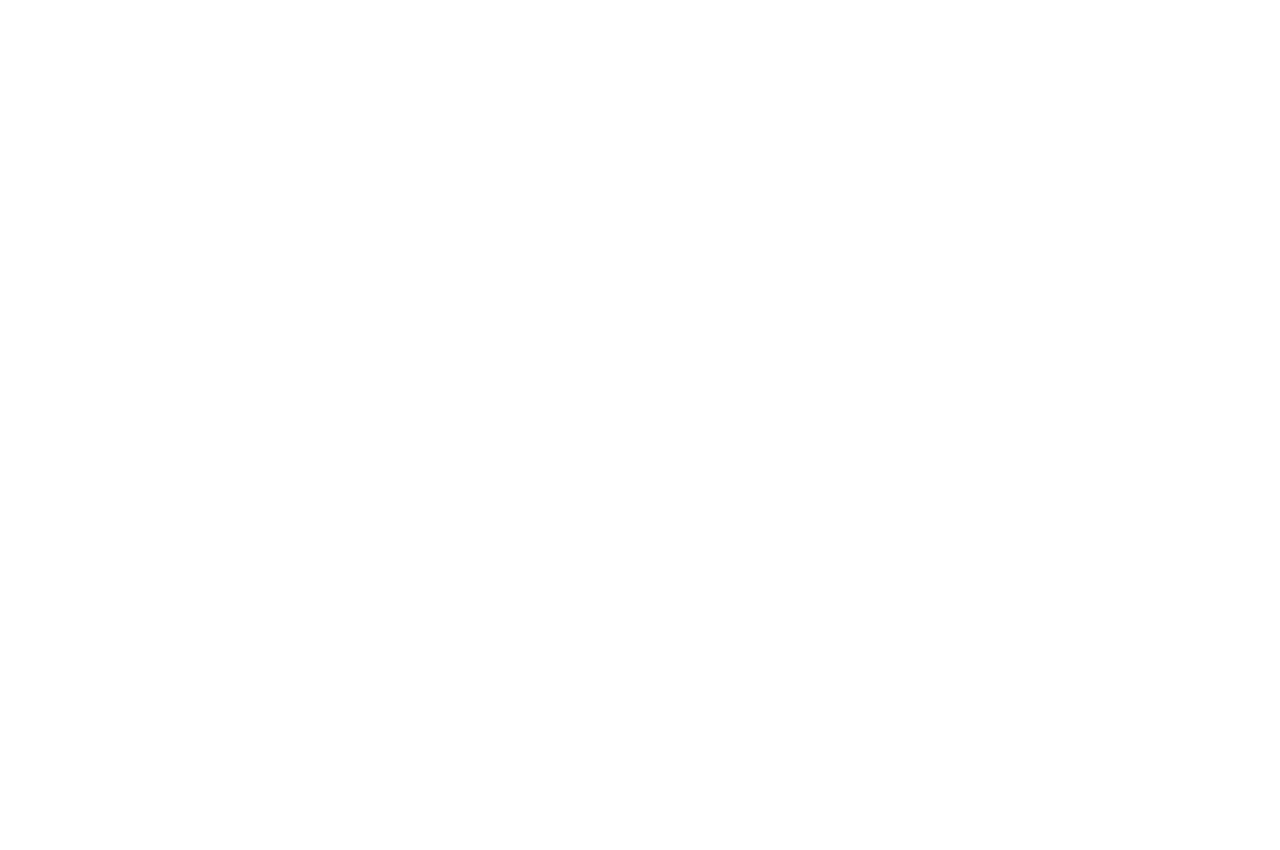
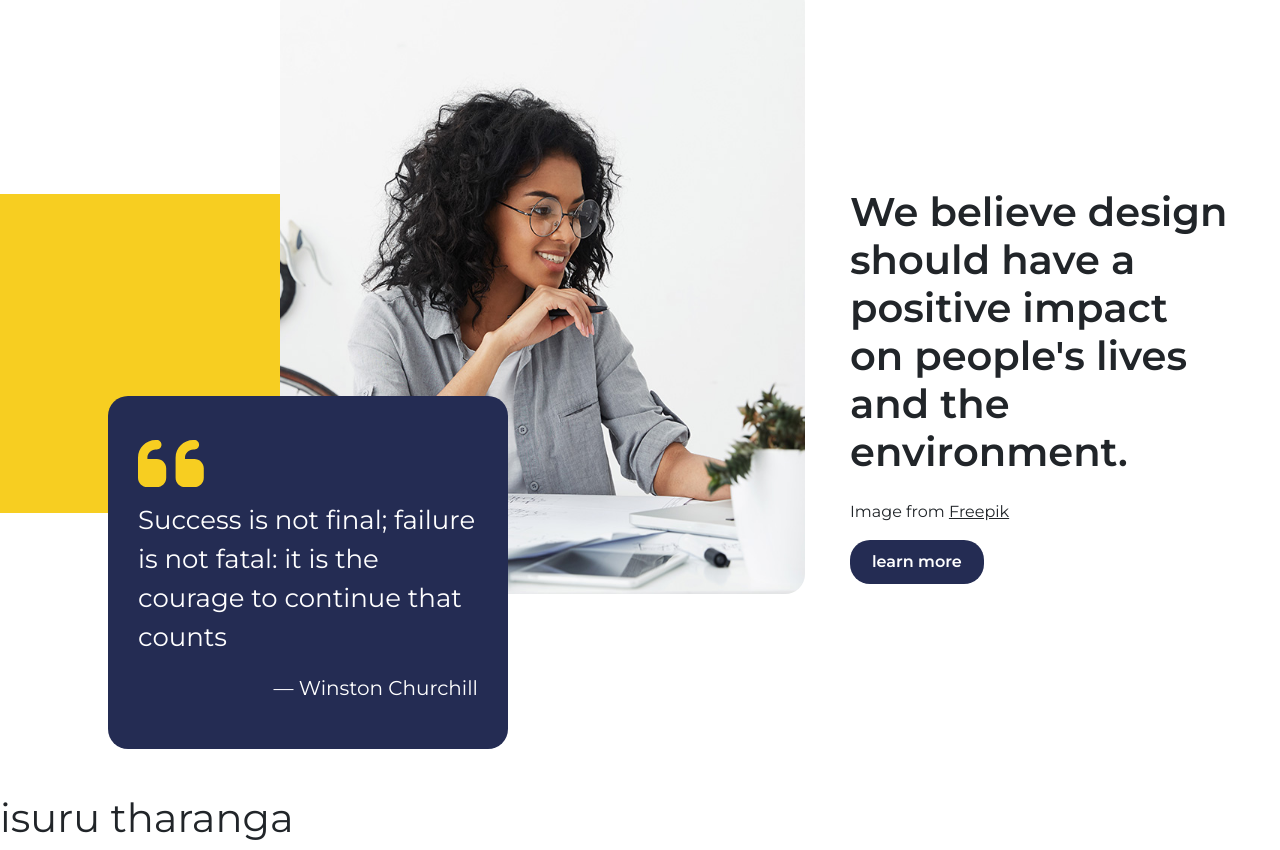
Before and after one commit to tharanga270/companysite, a React (Create React App) app: page / in a window 1280 px wide. Shown: the part 4828-5678 px from the top of the page. Before the commit the page ends 5022 px from the top, so only its background shows below. Built offline with nearby package versions, Linux system fonts and the light colour scheme.

Commit message:
7.comment section complete

```diff
--- a/package.json
+++ b/package.json
@@ -14,6 +14,7 @@
     "react": "^18.2.0",
     "react-bootstrap": "^2.7.0",
     "react-dom": "^18.2.0",
+    "react-router-dom": "^6.6.1",
     "react-scripts": "5.0.1",
     "web-vitals": "^2.1.4"
   },
--- a/src/App.css
+++ b/src/App.css
@@ -294,3 +294,115 @@
   line-height: 35px;
 }
 /*embedded architecture content*/
+
+/*comment section*/
+.comment-sec {
+  position: relative;
+  min-height: 600px;
+}
+.comment-left-yellow {
+  background-color: #f7ce21;
+  height: 319px;
+  z-index: 3;
+  width: 55%;
+}
+.comment-imaga1 {
+  width: 525px;
+  height: 610px;
+  border-radius: 20px;
+  position: absolute;
+  z-index: 5;
+  top: -35%;
+  left: 280px;
+}
+.comment-right-cont {
+  background-color: white;
+  width: 36%;
+  position: absolute;
+  left: 810px;
+  padding: 40px;
+  /*border: 1px solid red;*/
+  margin-top: -365px;
+}
+.comment-right-cont h1 {
+  font-weight: bold;
+}
+.comment-div {
+  background-color: #242c53;
+  width: 400px;
+  border-radius: 20px;
+  position: absolute;
+  z-index: 5;
+  padding: 30px;
+  color: white;
+  left: 108px;
+  margin-top: -117px;
+}
+.comment-quote {
+  color: #f7ce21;
+  font-size: 4.7rem;
+}
+p.comment-para {
+  font-size: 1.625rem;
+}
+p.comment-wrote-by {
+  font-size: 1.25rem;
+}
+/*comment section*/
+
+/*full service section*/
+.full-service-sec {
+  position: relative;
+  min-height: 1290px;
+}
+.full-serv-left-yellow {
+  background-color: #f7ce21;
+  width: 50%;
+  height: 1290px;
+  position: absolute;
+}
+.emb-full-serv-image2 {
+  width: 670px;
+  height: 485px;
+  border-radius: 20px;
+  position: absolute;
+  z-index: 3;
+  left: 540px;
+  top: 70px;
+}
+.full-serv-img1 {
+  width: 510px;
+  height: 370px;
+  border-radius: 20px;
+  z-index: 5;
+  position: absolute;
+  left: 275px;
+  top: 320px;
+}
+.full-sev-emb1 {
+  width: 350px;
+  height: 320px;
+  border-radius: 20px;
+  position: absolute;
+  z-index: 99;
+  top: 620px;
+  left: 865px;
+}
+.full-serv-cont {
+  width: 520px;
+  height: 445px;
+  background-color: white;
+  border-radius: 20px;
+  padding: 27px 55px;
+  position: absolute;
+  left: 275px;
+  top: 790px;
+  /* border: 1px solid red; */
+}
+.full-serv-cont h6 {
+  font-weight: 600;
+}
+.full-serv-cont h1 {
+  font-weight: 600;
+}
+/*full service section*/
--- a/src/App.js
+++ b/src/App.js
@@ -1,7 +1,9 @@
 import "./App.css";
 import AboutCompany from "./components/AboutCompany";
 import ArchitectureTextCont from "./components/ArchitectureTextCont";
+import Comment from "./components/Comment";
 import EmbeddedArchitecture from "./components/EmbeddedArchitecture";
+import FullService from "./components/FullService";
 import Header from "./components/Header";
 import OurService from "./components/OurService";
 import PhotoGalaryWhatWeDo from "./components/PhotoGalaryWhatWeDo";
@@ -16,6 +18,8 @@ function App() {
       <WhoAreTheBest />
       <AboutCompany />
       <EmbeddedArchitecture />
+      <Comment />
+      <FullService />
     </>
   );
 }
--- /dev/null
+++ b/src/components/Comment.js
@@ -0,0 +1,40 @@
+import React from "react";
+import commentimg from "../images/comment_image1.jpg";
+import { FontAwesomeIcon } from "@fortawesome/react-fontawesome";
+import { faQuoteLeft } from "@fortawesome/free-solid-svg-icons";
+
+function Comment() {
+  return (
+    <>
+      <section className="comment-sec">
+        <div className="comment-left-yellow"></div>
+        <img className="comment-imaga1" src={commentimg} alt="comment-imaga1" />
+        <div className="comment-right-cont">
+          <h1>
+            We believe design should have a positive impact on people's lives
+            and the environment.
+          </h1>
+          <p className="pt-3">
+            Image from{" "}
+            <a href="" className="text-dark">
+              Freepik
+            </a>
+          </p>
+          <button className="cmn-btns">learn more</button>
+        </div>
+        <div className="comment-div">
+          <FontAwesomeIcon icon={faQuoteLeft} className="comment-quote" />
+          <p className="comment-para">
+            Success is not final; failure is not fatal: it is the courage to
+            continue that counts
+          </p>
+          <div className="text-end">
+            <p className="comment-wrote-by">&#8212; Winston Churchill</p>
+          </div>
+        </div>
+      </section>
+    </>
+  );
+}
+
+export default Comment;
--- /dev/null
+++ b/src/components/FullService.js
@@ -0,0 +1,11 @@
+import React from "react";
+
+function FullService() {
+  return (
+    <>
+      <h1>isuru tharanga</h1>
+    </>
+  );
+}
+
+export default FullService;
```
Also changed, not shown: src/components/EmbeddedArchitecture.js (+0 -24 lines), 1 other file (tests, documents, lock files or other folders).
